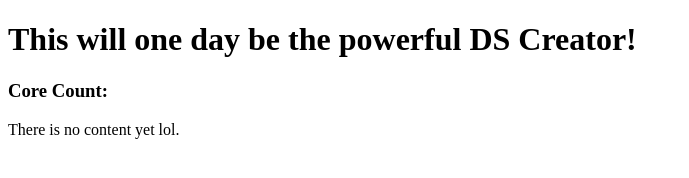
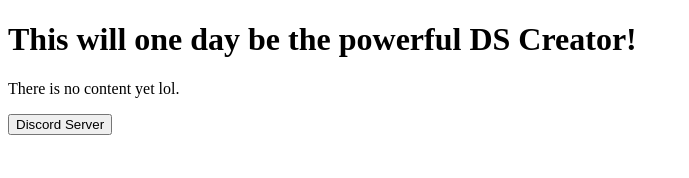
Before and after one commit to DS-Creator-Dev/DS-Creator, an Electron app: page index.html in a window 900 px wide. Shown: the whole page, without its empty margins (0-689 px from the left). Drawn offline with Linux system fonts and the light colour scheme.

Commit message:
Added Discord Button
I added a button that sends you to the DSC Discord server!
https://discord.com/invite/CqrXmqxAf8

```diff
--- a/index.html
+++ b/index.html
@@ -9,9 +9,9 @@
 <body>
 
    <h1>This will one day be the powerful DS Creator!</h1>
-   <h3 id='cores'>Core Count: 0</h3>
    <p>There is no content yet lol.</p>
 
    <script src="outDir/renderer/main.js" defer></script>
+   <button onclick="window.location.href='https://discord.com/invite/CqrXmqxAf8';">Discord Server</button>
 </body>
 </html>
--- a/outDir/renderer/main.js
+++ b/outDir/renderer/main.js
@@ -1,5 +1,2 @@
 "use strict";
 console.log("DS Creator!!!");
-const coreCount = document.getElementById("cores");
-//@ts-expect-error
-coreCount === null || coreCount === void 0 ? void 0 : coreCount.innerText = `Core Count: ${api.threads}`;
--- a/package.json
+++ b/package.json
@@ -8,7 +8,7 @@
   },
   "keywords": [],
   "author": "Kenyon Bowers <Bowersindustry.bwrs@gmail.com>",
-  "license": "ISC",
+  "license": "MIT",
   "dependencies": {
     "electron": "^17.0.1",
     "typescript": "^4.5.5"
```
Also changed, not shown: src/renderer/main.ts (+1 -6 lines).
